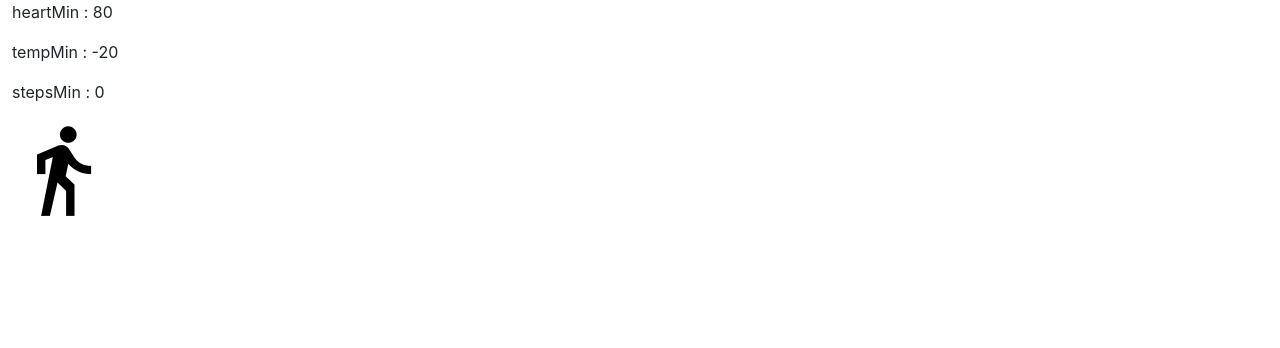
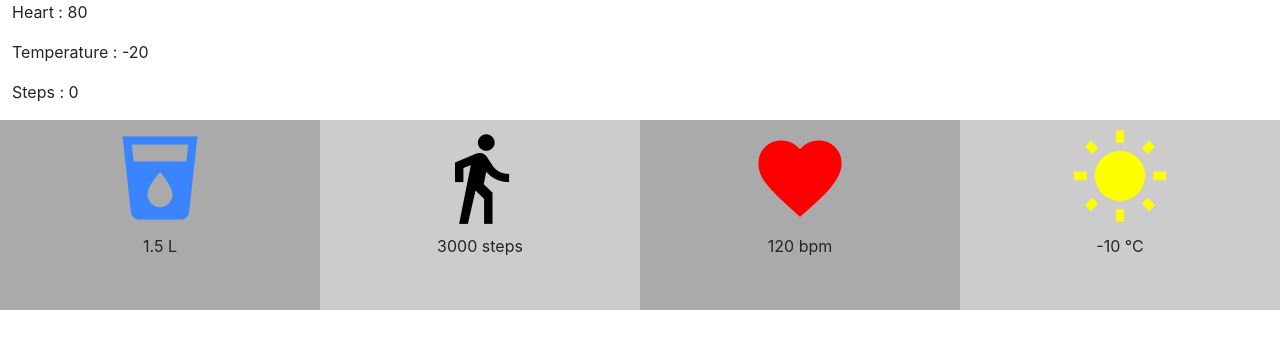
Before and after one commit to HadamaSAMASSA/digitous-react-elsy, a React (Create React App) app: page / in a window 1280 px wide. Shown: the top 348 px of the page. Built offline with nearby package versions, Linux system fonts and the light colour scheme.

Commit message:
fin jour1, debut part2

```diff
--- a/src/App.js
+++ b/src/App.js
@@ -1,21 +1,37 @@
 import React from 'react';
 import './App.css';
-import Steps from './components/Steps/Steps'
+import Box from './components/Box/Box'
+import './styles/global.css'
 const tempMin = -20;
-const tempMax = 20;
+const tempMax = 40;
 const heartMin = 80;
 const heartMax = 180;
 const stepsMin = 0;
 const stepsMax = 50000;
+
 export class App extends React.Component {
+  constructor(props){
+    super(props);
+    this.state = {
+      water: 0,
+      heart: 120,
+      temperature: -10,
+      steps: 3000
+    }
+  }
   render() {
     return (
       <div className="container-fluid">
         <div className="row">
-            <p>heartMin : {heartMin}</p>
-            <p>tempMin : {tempMin}</p>
-            <p>stepsMin : {stepsMin}</p>
-            <Steps/>
+            <p>Heart : {heartMin}</p>
+            <p>Temperature : {tempMin}</p>
+            <p>Steps : {stepsMin}</p>
+        </div>
+        <div className="row">
+          <Box icon={"local_drink"} color={"#3A85FF"} value={1.5} unit={"L"}/>
+          <Box icon={"directions_walk"} color={"black"} value={3000} unit={"steps"}/>
+          <Box icon={"favorite"} color={"red"} value={120} unit={"bpm"}/>
+          <Box icon={"wb_sunny"} color={"yellow"} value={-10} unit={"°C"}/>
         </div>
       </div>
     );
--- /dev/null
+++ b/src/components/Box/Box.jsx
@@ -0,0 +1,17 @@
+import React from "react";
+
+class Box extends React.Component {
+    render() {
+        const {color, icon, value, unit} = this.props;
+        return (
+            <div className="box col-sm-3 col-6">
+                <span className="material-icons" style={{color: color, fontSize: 100}}>
+                    {icon}
+                </span>
+                <p>{value} {unit}</p>
+            </div>
+        )
+    }
+}
+
+export default Box;
--- a/src/components/Steps/Steps.jsx
+++ /dev/null
@@ -1,17 +0,0 @@
-import React from "react";
-class Steps extends React.Component {
-    render(){
-        return(
-            <div className="box col-sm-3 col-6">
-                <span className = "material-icons" style={{fontSize: 100, color: "black"}}>
-                directions_walk
-                </span>
-            </div>
-        )
-    }
-}
-
-export default Steps;
-//Je n'y comprenais rien juste avec le code mis sur notion mais en revisualisant la video, reecoutant les explications et pratiquant tout etait clair !
-//Mais je ne comprends pas encore pourquoi la taille de l'icone est inchangeable (fontSize present ou pas, ca ne change rien).
-//CA Y EST J'AI REUSSI !!!!
--- /dev/null
+++ b/src/styles/global.css
@@ -0,0 +1,13 @@
+.box:nth-child(even) {
+    background-color: #cccccc;
+}
+
+.box:nth-child(odd) {
+    background-color: #aaaaaa;
+}
+
+.box {
+    height: 190px;
+    padding: 8px;
+    text-align: center;
+}
```
Also changed, not shown: 1 other file (tests, documents, lock files or other folders).
